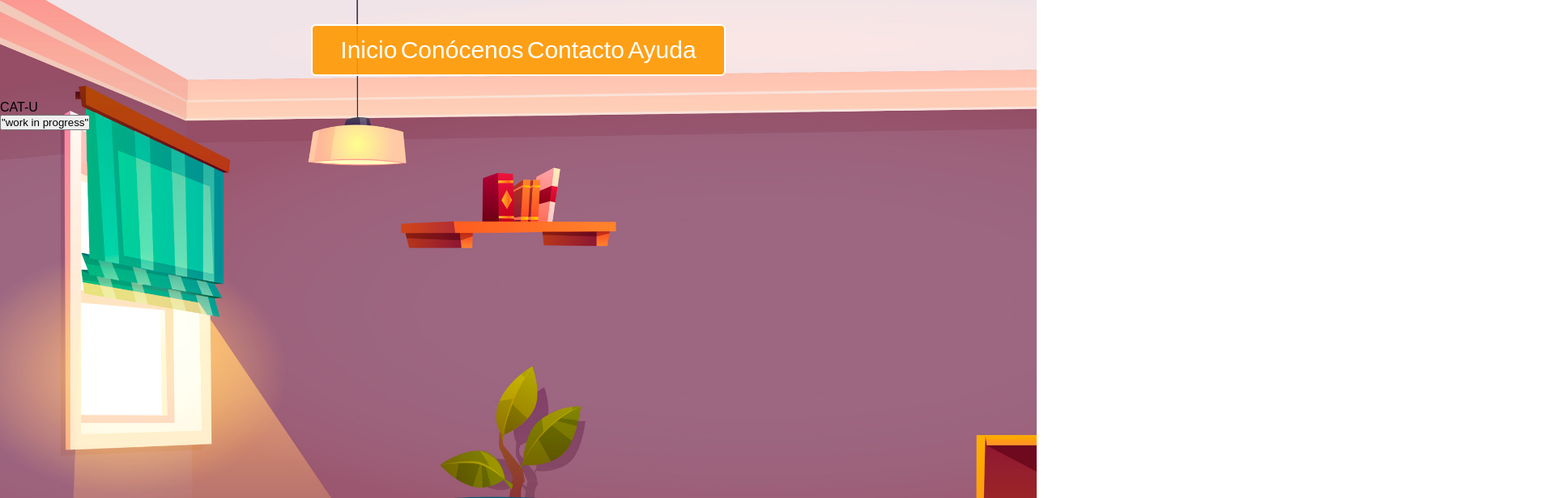
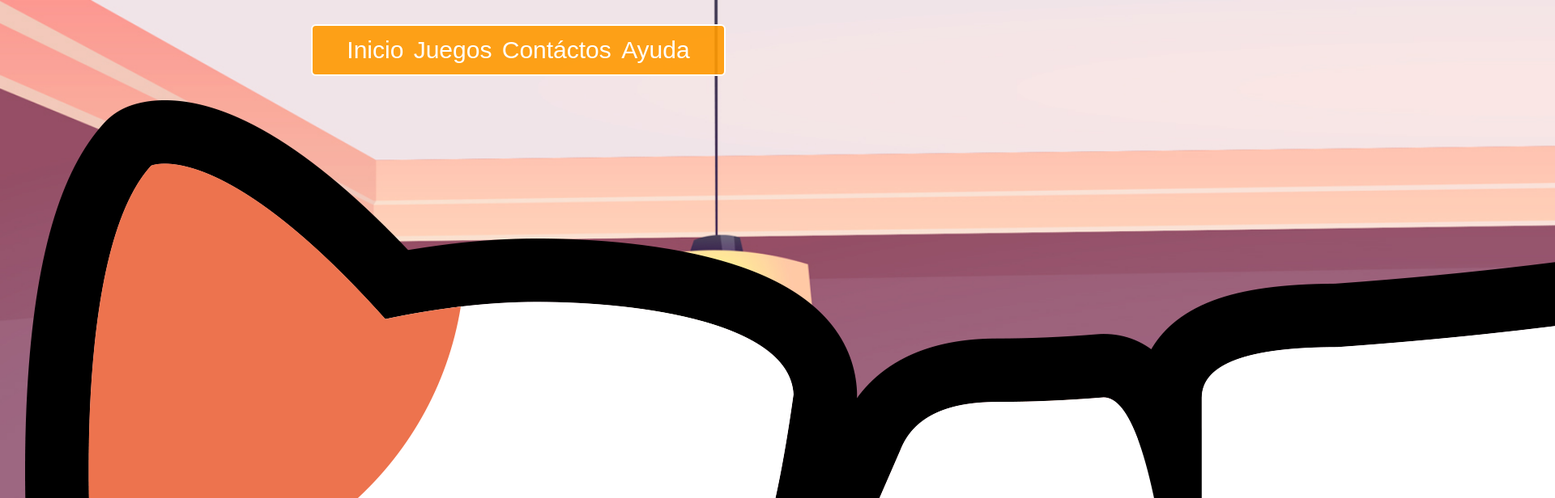
Before and after one commit to Cat-U-2023/project-cat, a website built with Vite: page src/index.html in a window 1280 px wide. Shown: the top 616 px of the page at 81% size, 1920 px wide, since content can reach past the window. Built offline with nearby package versions, Linux system fonts and the light colour scheme.

Commit message:
updated logo file cat-u

```diff
--- a/src/index.css
+++ b/src/index.css
@@ -38,6 +38,7 @@ nav ul {
 }
 
 nav li {
+  padding: 20px;
   width: auto;
   color: white;
   list-style-type: none;
--- a/src/index.html
+++ b/src/index.html
@@ -17,15 +17,17 @@
       <nav>
         <ul>
           <a href="#home">Inicio</a>
-          <a href="#about">Conócenos</a>
-          <a href="#contact">Contacto</a>
+          <a href="#games">Juegos</a>
+          <a href="#contact">Contáctos</a>
           <a href="#help">Ayuda</a>
         </ul>
       </nav>
     </div>
     <section id="home">
       <!-- logo -->
-      <div class="logo">CAT-U</div>
+      <div class="logo">
+        <img src="../public/images/logo-cat-u.png" alt="CAT-U logo">
+      </div>
       <!-- información -->
       <div class="info"></div>
       <!-- botón -->
```
Also changed, not shown: public/images/logo-cat-u.png (added).
